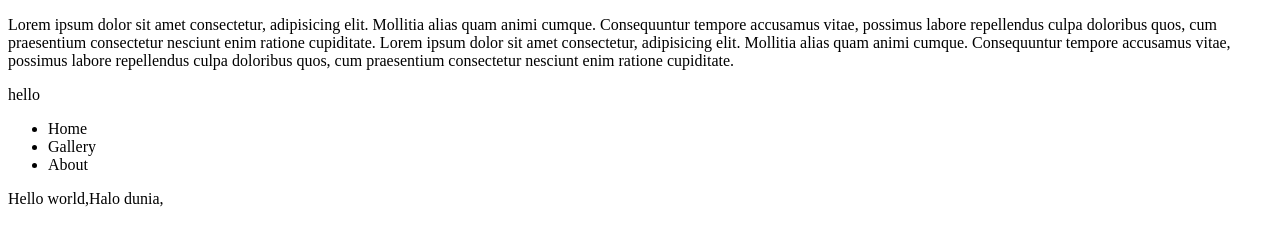
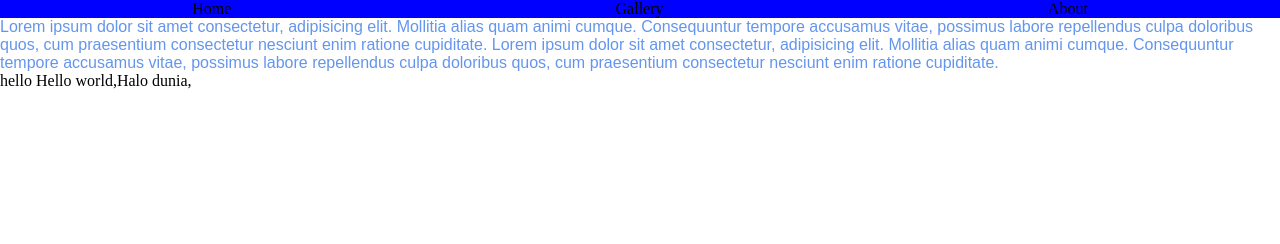
Before and after one commit to PutuRama/hello-world-2, a plain HTML site: page index.html in a window 1280 px wide. Drawn offline with Linux system fonts and the light colour scheme.

Commit message:
Menambahkan navbar sederhana

```diff
--- a/index.html
+++ b/index.html
@@ -4,16 +4,17 @@
   <meta charset="UTF-8">
   <meta http-equiv="X-UA-Compatible" content="IE=edge">
   <meta name="viewport" content="width=device-width, initial-scale=1.0">
+  <link rel="stylesheet" href="style.css">
   <title>Document</title>
 </head>
 <body>
+  <ul>
+    <a href=""><li>Home</li></a>
+    <a href=""><li>Gallery</li></a>
+    <a href=""><li>About</li></a>
+  </ul>
   <p>Lorem ipsum dolor sit amet consectetur, adipisicing elit. Mollitia alias quam animi cumque. Consequuntur tempore accusamus vitae, possimus labore repellendus culpa doloribus quos, cum praesentium consectetur nesciunt enim ratione cupiditate. Lorem ipsum dolor sit amet consectetur, adipisicing elit. Mollitia alias quam animi cumque. Consequuntur tempore accusamus vitae, possimus labore repellendus culpa doloribus quos, cum praesentium consectetur nesciunt enim ratione cupiditate.</p>
   <span>hello</span>
-  <ul>
-    <li>Home</li>
-    <li>Gallery</li>
-    <li>About</li>
-  </ul>
   <script type="text/javascript" src="script.js"></script>
 </body>
 </html>
--- a/style.css
+++ b/style.css
@@ -1,4 +1,28 @@
+*{
+  margin: 0;
+  padding: 0;
+}
+
 p{
   color: cornflowerblue;
   font-family: sans-serif;
 }
+
+ul{
+  background-color: blue;
+  display: flex;
+  justify-content: space-around;
+}
+
+ul li{
+  color: black;
+  display: flex;
+}
+
+ul a{
+  text-decoration: none;
+}
+
+ul a li:hover{
+  color: aquamarine;
+}
```
